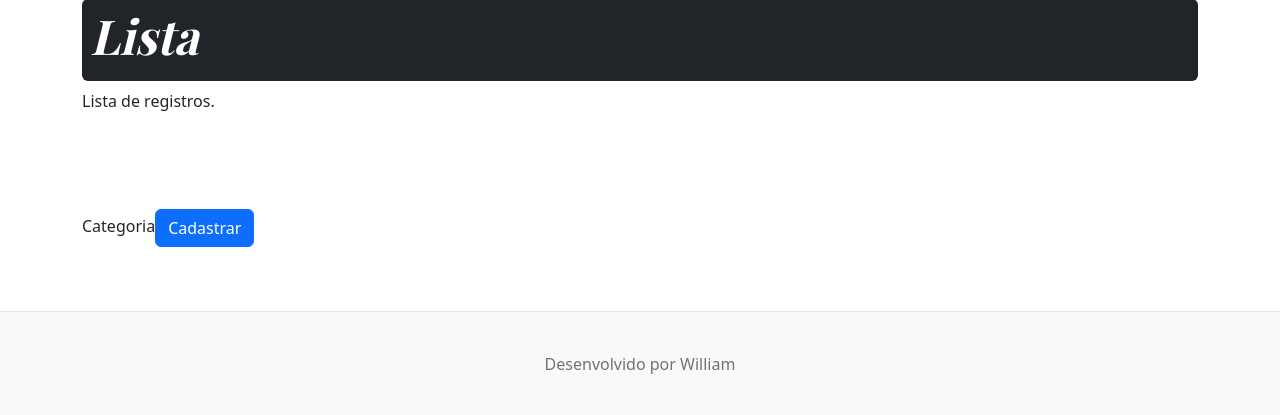
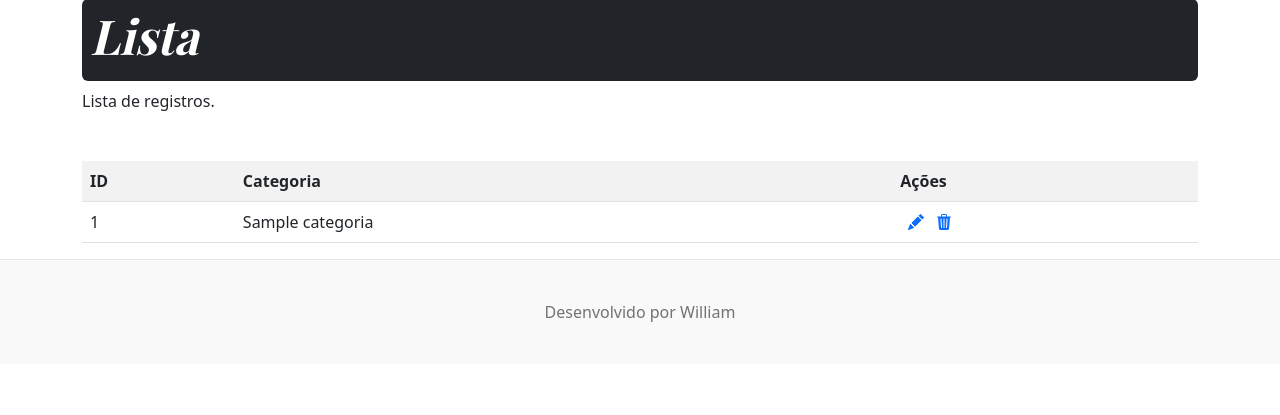
Before and after one commit to willsantos86/Prj_Clinica_CRUD_API, a Django app: page /listar/categoria/ in a window 1280 px wide. Shown: the part 122-537 px from the top of the page. Run offline with Django 3.2, Linux system fonts and the light colour scheme; tables that the repository leaves empty hold one stand-in row (values such as "Sample post"); some libraries are stand-ins or nearby versions.

Commit message:
Criando templates para listas.

```diff
--- a/clinica/templates/clinica/lista/categoria.html
+++ b/clinica/templates/clinica/lista/categoria.html
@@ -9,14 +9,37 @@
             <h3 class="display-4 fst-italic">Lista</h3>
         </div>
     </div>
-<p class="mb-5">Lista de registros.</p>
+    <p class="mb-5">Lista de registros.</p>
+    <div class="table-responsive">
 
-    <table class=" table table-striped">
-        <tr>
-            <tr>Categoria</tr>
-        </tr>
-    <button type="submit" class="btn btn-primary my-5"> Cadastrar </button>
+        <table class="table table-striped">
+            <tr>
+                <th>ID</th>
+                <th>Categoria</th>
+                <th>Ações</th>
 
-    </table>
+            </tr>
+            {% for categoria in object_list %}
+            <tr>
+                <td>{{ categoria.pk }}</td>
+                <td>{{ categoria.nome_categoria }}</td>
+                <td>
+                    <a class="m-2" href="{% url 'editar-categoria' categoria.pk %}" title="Editar"><svg xmlns="http://www.w3.org/2000/svg" width="16" height="16" fill="currentColor" class="bi bi-pencil-fill" viewBox="0 0 16 16">
+                        <path d="M12.854.146a.5.5 0 0 0-.707 0L10.5 1.793 14.207 5.5l1.647-1.646a.5.5 0 0 0 0-.708l-3-3zm.646 6.061L9.793 2.5 3.293 9H3.5a.5.5 0 0 1 .5.5v.5h.5a.5.5 0 0 1 .5.5v.5h.5a.5.5 0 0 1 .5.5v.5h.5a.5.5 0 0 1 .5.5v.207l6.5-6.5zm-7.468 7.468A.5.5 0 0 1 6 13.5V13h-.5a.5.5 0 0 1-.5-.5V12h-.5a.5.5 0 0 1-.5-.5V11h-.5a.5.5 0 0 1-.5-.5V10h-.5a.499.499 0 0 1-.175-.032l-.179.178a.5.5 0 0 0-.11.168l-2 5a.5.5 0 0 0 .65.65l5-2a.5.5 0 0 0 .168-.11l.178-.178z"/>
+                      </svg></a>
+                    <a href="{% url 'excluir-categoria' categoria.pk %}" title="Excluir"><svg xmlns="http://www.w3.org/2000/svg" width="16" height="16" fill="currentColor" class="bi bi-trash3-fill" viewBox="0 0 16 16">
+                        <path d="M11 1.5v1h3.5a.5.5 0 0 1 0 1h-.538l-.853 10.66A2 2 0 0 1 11.115 16h-6.23a2 2 0 0 1-1.994-1.84L2.038 3.5H1.5a.5.5 0 0 1 0-1H5v-1A1.5 1.5 0 0 1 6.5 0h3A1.5 1.5 0 0 1 11 1.5Zm-5 0v1h4v-1a.5.5 0 0 0-.5-.5h-3a.5.5 0 0 0-.5.5ZM4.5 5.029l.5 8.5a.5.5 0 1 0 .998-.06l-.5-8.5a.5.5 0 1 0-.998.06Zm6.53-.528a.5.5 0 0 0-.528.47l-.5 8.5a.5.5 0 0 0 .998.058l.5-8.5a.5.5 0 0 0-.47-.528ZM8 4.5a.5.5 0 0 0-.5.5v8.5a.5.5 0 0 0 1 0V5a.5.5 0 0 0-.5-.5Z"/>
+                     </svg></a>
+                </td>
+            </tr>
+            {% empty %}
+            <tr>
+                <td colspan="1">Nenhum campo registrado.</td>
+            </tr>
+
+            {% endfor %}
+        </table>
+    </div>
 </div>
+
 {% endblock %}
--- a/clinica/views.py
+++ b/clinica/views.py
@@ -16,25 +16,25 @@ class CategoriaCreate(CreateView):
     model = Categoria
     fields = ['nome_categoria']
     template_name = 'clinica/form.html'
-    success_url = reverse_lazy('inicio')
+    success_url = reverse_lazy('listar-categoria')
 
 class MedicoCreate(CreateView):
     model = Medico
     fields = '__all__'
     template_name = 'clinica/form.html'
-    success_url = reverse_lazy('inicio')
+    success_url = reverse_lazy('listar-medico')
 
 class PacienteCreate(CreateView):
     model = Paciente
     fields = '__all__'
     template_name = 'clinica/form.html'
-    success_url = reverse_lazy('inicio')
+    success_url = reverse_lazy('listar-paciente')
 
 class ConsultaCreate(CreateView):
     model = Consulta
     fields = '__all__'
     template_name = 'clinica/form.html'
-    success_url = reverse_lazy('inicio')
+    success_url = reverse_lazy('listar-consulta')
 
 ################ Update ##################
 
@@ -42,47 +42,47 @@ class CategoriaUpdate(UpdateView):
     model = Categoria
     fields = '__all__'
     template_name = 'clinica/form.html'
-    success_url = reverse_lazy('inicio')
+    success_url = reverse_lazy('listar-categoria')
 
 class MedicoUpdate(UpdateView):
     model = Medico
     fields = '__all__'
     template_name = 'clinica/form.html'
-    success_url = reverse_lazy('inicio')
+    success_url = reverse_lazy('listar-medico')
 
 class PacienteUpdate(UpdateView):
     model = Paciente
     fields = '__all__'
     template_name = 'clinica/form.html'
-    success_url = reverse_lazy('inicio')
+    success_url = reverse_lazy('listar-paciente')
 
 class ConsultaUpdate(UpdateView):
     model = Consulta
     fields = '__all__'
     template_name = 'clinica/form.html'
-    success_url = reverse_lazy('inicio')
+    success_url = reverse_lazy('listar-consulta')
 
 ################ Delete ##################
 
 class CategoriaDelete(DeleteView):
     model = Categoria
     template_name = 'clinica/form-excluir.html'
-    success_url = reverse_lazy('inicio')
+    success_url = reverse_lazy('listar-categoria')
 
 class MedicoDelete(DeleteView):
     model = Categoria
     template_name = 'clinica/form-excluir.html'
-    success_url = reverse_lazy('inicio')
+    success_url = reverse_lazy('listar-medico')
 
 class PacienteDelete(DeleteView):
     model = Categoria
     template_name = 'clinica/form-excluir.html'
-    success_url = reverse_lazy('inicio')
+    success_url = reverse_lazy('listar-paciente')
 
 class ConsultaDelete(DeleteView):
     model = Categoria
     template_name = 'clinica/form-excluir.html'
-    success_url = reverse_lazy('inicio')
+    success_url = reverse_lazy('listar-consulta')
 
 ################ Lista ##################
 
```
